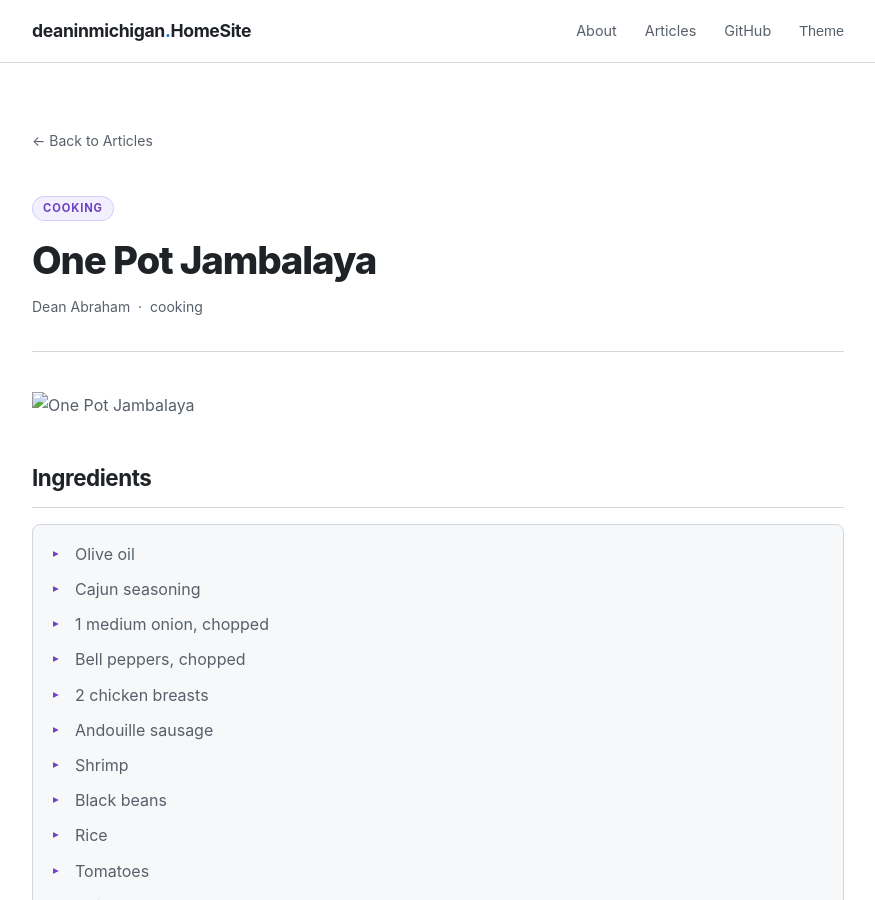
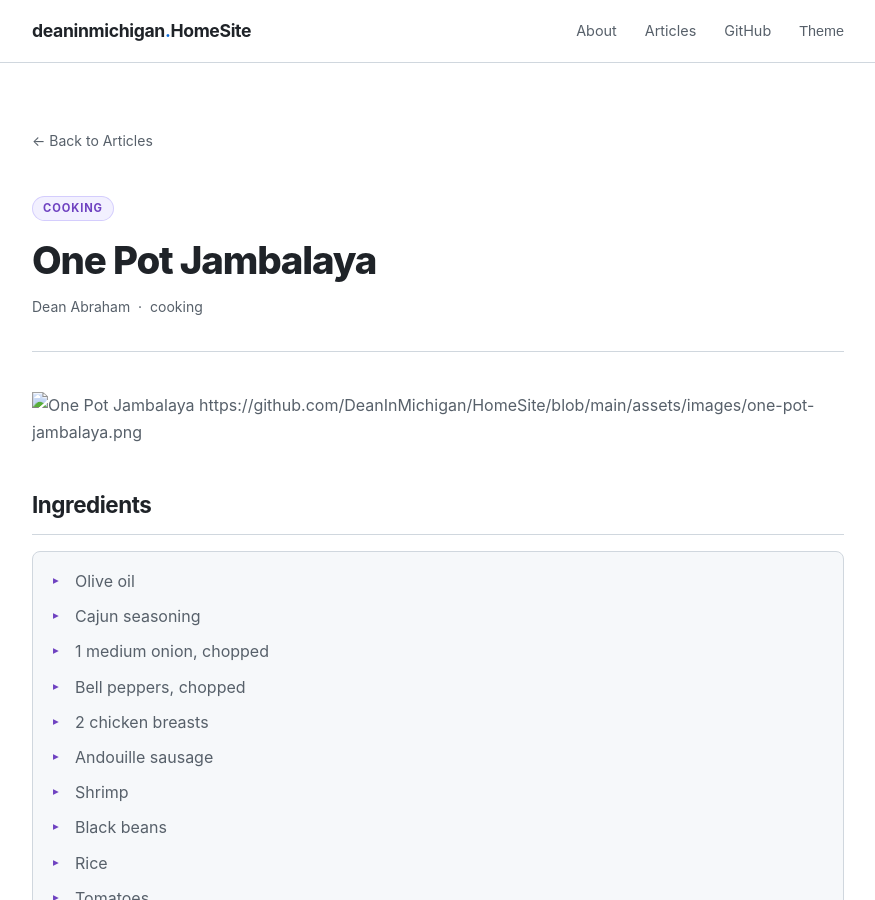
Before and after one commit to DeanInMichigan/HomeSite, a Jekyll site: the page built from _articles/one-pot-jambalaya.md, in a window 1280 px wide and 900 px high. Shown: the whole window, without its empty margins (202-1077 px from the left). Built offline with Jekyll 4.4.1, drawn with Linux system fonts in a browser that asks for light colours.

Commit message:
another path try

```diff
--- a/_articles/one-pot-jambalaya.md
+++ b/_articles/one-pot-jambalaya.md
@@ -5,7 +5,8 @@
 order: 22
 ---
 
-![One Pot Jambalaya](/homesite/assets/images/one-pot-jambalaya.png)
+![One Pot Jambalaya](/homesite/blob/main/assets/images/one-pot-jambalaya.png)
+https://github.com/DeanInMichigan/HomeSite/blob/main/assets/images/one-pot-jambalaya.png
 
 ## Ingredients
 
```
